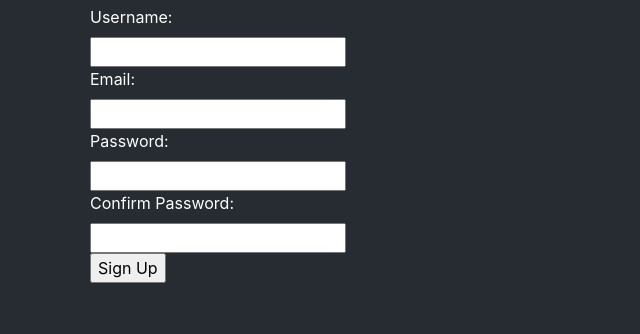
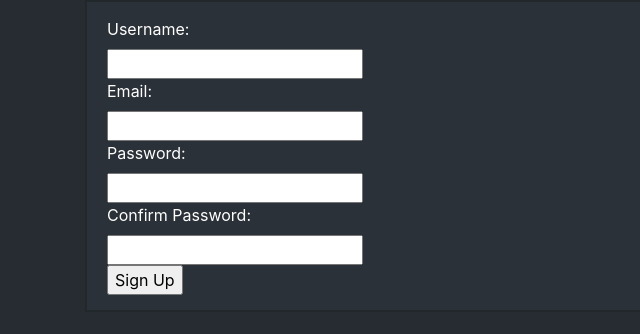
Before and after one commit to Rafagars/micro-posting, a Flask app: page /signup in a window 1280 px wide. Shown: the part 72-406 px from the top of the page, without its empty margins (0-640 px from the left). Run offline with Flask 2, Linux system fonts and the light colour scheme; some libraries are stand-ins or nearby versions.

Commit message:
Some changes in the style

```diff
--- a/static/css/style.css
+++ b/static/css/style.css
@@ -15,6 +15,10 @@
   background-color: #2b3138;
 }
 
+#body a {
+  text-decoration: none;
+}
+
 #posts .post {
   box-sizing: content-box;
   border: 2px double #22272c;
@@ -22,3 +26,11 @@
   margin-bottom: 5px;
   padding: 10px 15px;
 }
+
+#login, #signup {
+  box-sizing: content-box;
+  border: 2px double #22272c;
+  background-color: #2b3138;
+  margin-bottom: 5px;
+  padding: 10px 15px;
+}
--- a/templates/NewPost.html
+++ b/templates/NewPost.html
@@ -3,7 +3,7 @@
 {% block title %} New Post {% endblock %}
 
 {% block content %}
-<div class="jumbotron justify-content-center">
+<div class="jumbotron">
     {% if message %}
         {{ message }}
         <br>
--- a/templates/Signup.html
+++ b/templates/Signup.html
@@ -5,6 +5,7 @@ Sign-Up
 {% endblock %}
 
 {% block content %}
+<div id="signup">
 
 {% if message %}
     {{ message }}
@@ -60,4 +61,5 @@ Sign-Up
     {{ form.submit }}
 </form>
 {% endif %}
+</div>
 {% endblock %}
--- a/templates/login.html
+++ b/templates/login.html
@@ -3,6 +3,7 @@
 {% block title %} Login {% endblock %}
 
 {% block content %}
+<div id="login">
 
 {% if message %}
 	{{message}}
@@ -41,4 +42,5 @@
 
 </form>
 {% endif %}
+</div>
 {% endblock %}
```
Also changed, not shown: templates/home.html (+4 -4 lines), micro-post.db.
